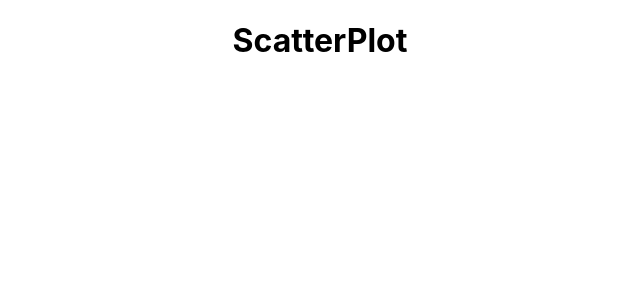
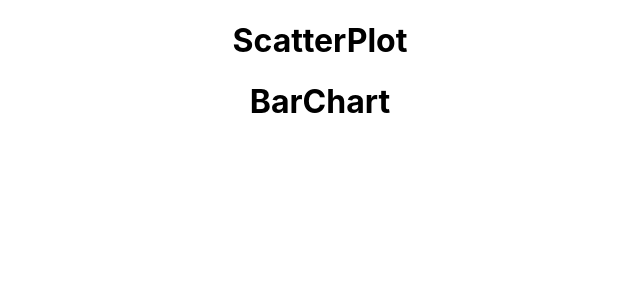
Before and after one commit to Abhishek-Dewangan/Data-Visualization-Task, a React (Create React App) app: page / in a window 1280 px wide. Shown: the top 300 px of the page, without its empty margins (320-960 px from the left). Built offline with nearby package versions, Linux system fonts and the light colour scheme.

Commit message:
Barchart file has been created with style file and called in app.tsx

```diff
--- a/src/App.tsx
+++ b/src/App.tsx
@@ -1,10 +1,12 @@
 import './App.css';
+import BarChart from './Components/BarChart/BarChart';
 import ScatterPlot from './Components/ScatterPlot/ScatterPlot';
 
 function App() {
   return (
     <div className='App'>
       <ScatterPlot />
+      <BarChart />
     </div>
   );
 }
--- /dev/null
+++ b/src/Components/BarChart/BarChart.tsx
@@ -0,0 +1,11 @@
+import styles from './BarChart.module.css';
+
+const BarChart = () => {
+  return (
+    <div>
+      <h1>BarChart</h1>
+    </div>
+  );
+};
+
+export default BarChart;
```
Also changed, not shown: src/Components/BarChart/BarChart.module.css (added).
